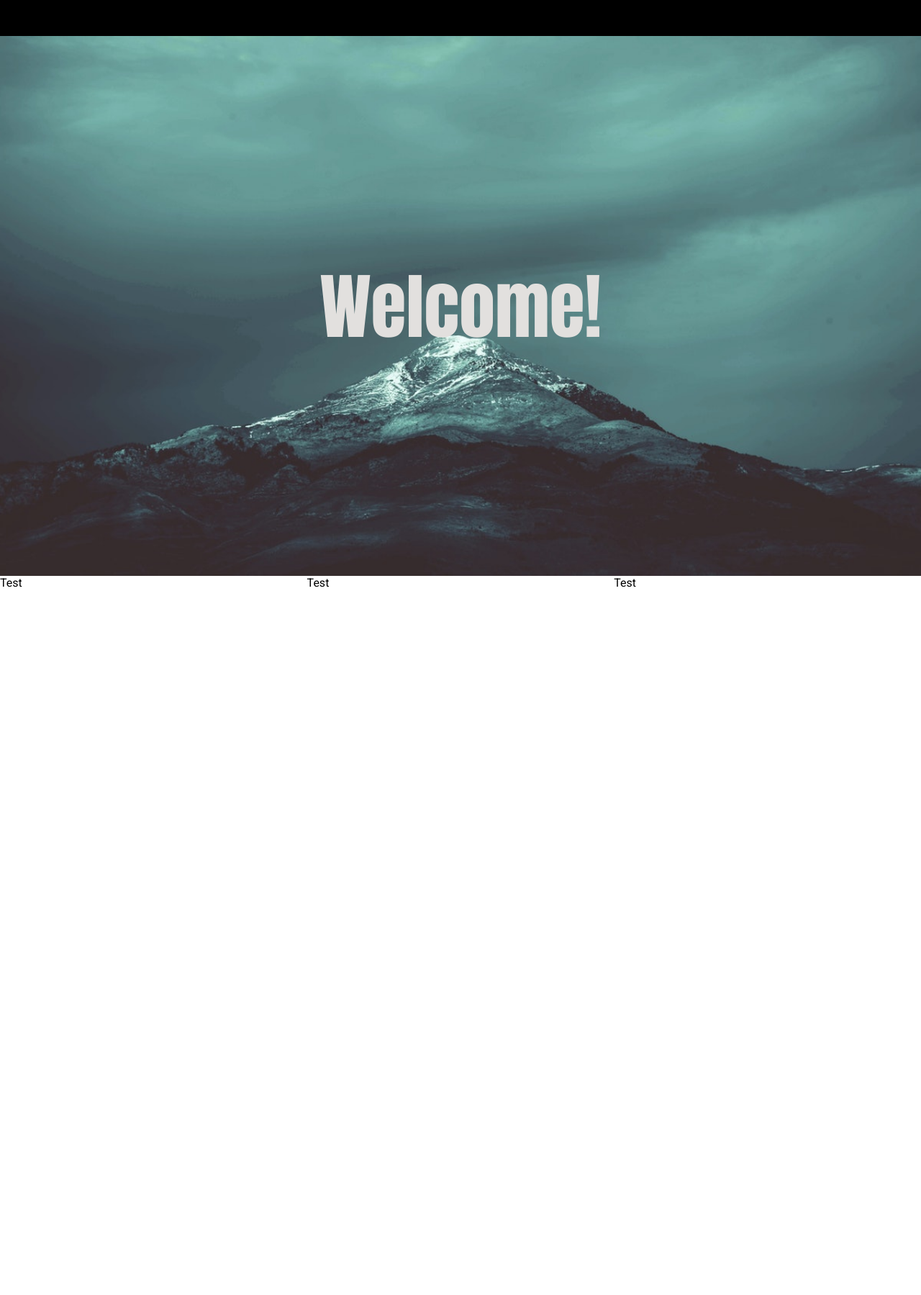
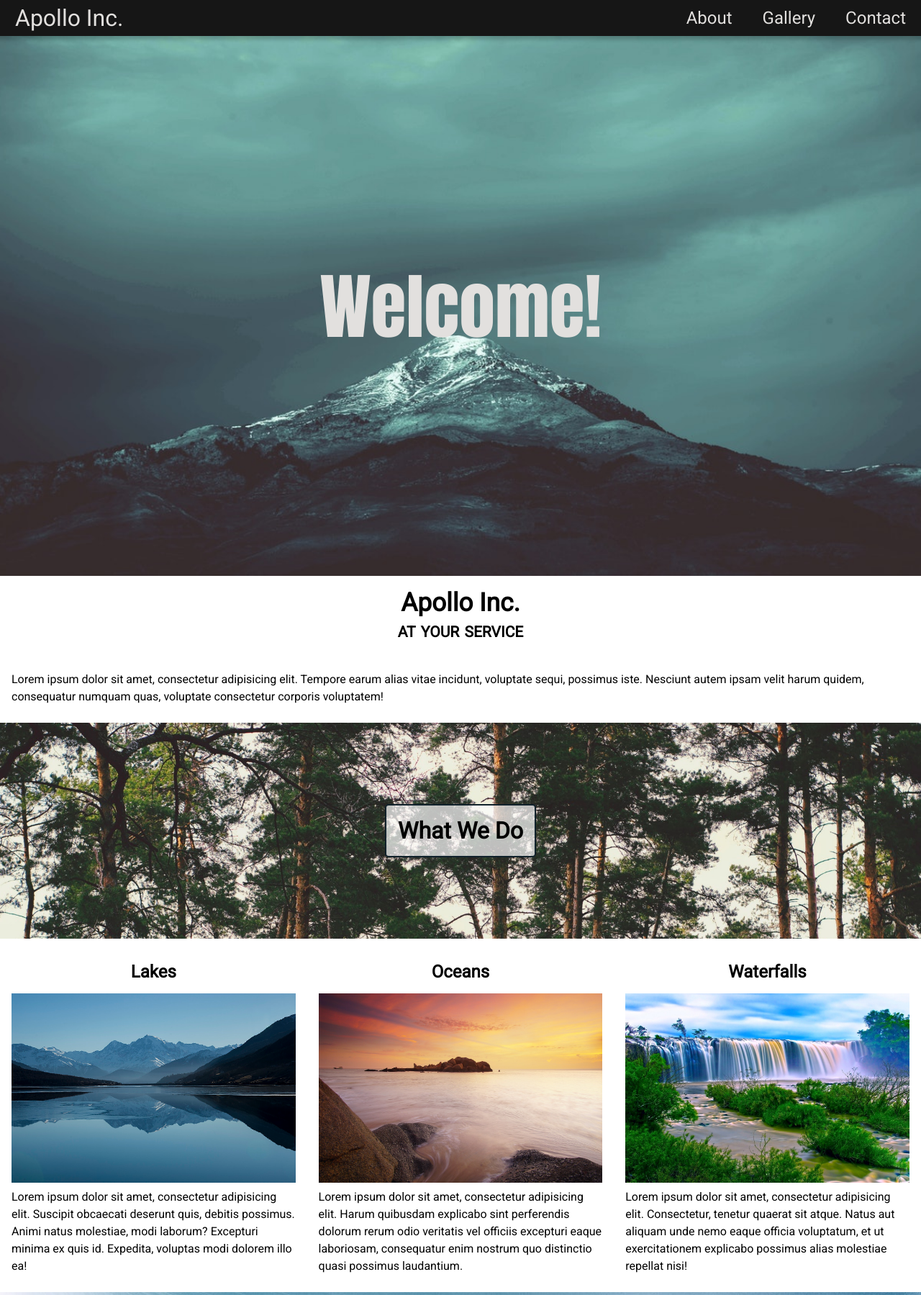
Before and after one commit to kurtpetrek/th-landing-example, a plain HTML site: page index.html in a window 1280 px wide. Shown: the top 1799 px of the page at 72% size. Before the commit the page ends 819 px from the top, so only its background shows below. Drawn offline with Linux system fonts and the light colour scheme.

Commit message:
creates something awesome

```diff
--- a/css/style.css
+++ b/css/style.css
@@ -1,6 +1,8 @@
 @import url("https://fonts.googleapis.com/css?family=Roboto");
 
-* {
+*,
+*::before,
+*::after {
   box-sizing: border-box;
   margin: 0;
   padding: 0;
@@ -14,15 +16,138 @@ body {
   padding-top: 50px;
 }
 
+h2 {
+  margin: 1rem 0;
+}
+
+p {
+  line-height: 1.5rem;
+  margin: 0.5rem 0;
+}
+
+/*
+HEADING STYLES
+============================================================================
+*/
+
+.main-heading {
+  text-align: center;
+  font-size: 2.2rem;
+  margin: 1rem 0;
+}
+
+.main-heading small {
+  display: block;
+  font-variant: small-caps;
+}
+
+/*
+CONTAINER STYLES
+============================================================================
+*/
+
+.container-fluid {
+  padding: 1rem;
+}
+
+.md-parallax {
+  height: 300px;
+  background-size: cover;
+  background-attachment: fixed;
+  display: flex;
+  align-items: center;
+  justify-content: center;
+}
+
+.md-parallax h1 {
+  background: rgba(255, 255, 255, 0.7);
+  border-radius: 5px;
+  border: 2px solid #11222b;
+  padding: 1rem;
+}
+
+/*
+BACKGROUND STYLES
+============================================================================
+*/
+
+.trees-bg {
+  background-image: url("../images/trees-lg.jpeg");
+}
+
+.mountain-lake-bg {
+  background-image: url("../images/mtn-lake-md.jpeg");
+}
+
+.ocean-bg {
+  background-image: url("../images/ocean-sunset-lg.jpeg");
+}
+/*
+NAV STYLES
+============================================================================
+*/
+
 .top-nav {
-  background: #000;
-  /* remove height later on if not needed */
+  background: #161616;
   height: 50px;
+  padding: 0 1rem;
   position: fixed;
   top: 0;
   left: 0;
   width: 100%;
+  display: flex;
+  align-items: center;
+  justify-content: space-between;
+  font-size: 1.5rem;
+  box-shadow: 0px 0px 5px 5px rgba(0, 0, 0, 0.2);
 }
+
+.top-nav-list {
+  display: flex;
+  list-style: none;
+}
+
+.top-nav-list li {
+  margin-left: 2rem;
+}
+
+.top-nav a {
+  color: #e2e0de;
+  text-decoration: none;
+  padding: 5px;
+  transition: 0.25s;
+  position: relative;
+}
+
+.top-nav a::after {
+  content: "";
+  position: absolute;
+  bottom: 0px;
+  left: 50%;
+  background: #fff;
+  height: 1px;
+  width: 0;
+  transition: 0.25s;
+}
+
+.top-nav a:hover {
+  color: #fff;
+}
+
+.top-nav a:hover::after {
+  bottom: 5px;
+  left: 0%;
+  width: 100%;
+}
+
+.top-nav .brand {
+  font-size: 2rem;
+}
+
+/*
+LANDING STYLES
+============================================================================
+*/
 
 .landing {
   background-image: url("../images/landing-mtn-lg.jpeg");
@@ -51,12 +176,35 @@ body {
   }
 }
 
+/*
+CONTACT STYLES
+=====================================================================
+*/
+
+.contact-form label {
+  display: block;
+  width: 100%;
+}
+
+.contact-form input {
+  width: 100%;
+}
+
+/*
+GRID CLASSES
+=====================================================================
+*/
 .row {
   display: flex;
 }
 
 .col-3 {
   width: 33.33%;
+  padding: 1rem;
+}
+.col-2 {
+  width: 50%;
+  padding: 1rem;
 }
 
 @media (max-width: 700px) {
@@ -64,7 +212,23 @@ body {
     display: block;
   }
 
-  .col-3 {
+  .col-3,
+  .col-2 {
     width: 100%;
   }
 }
+
+/*
+UTILITY CLASSES
+=====================================================================
+*/
+
+.img-responsive {
+  max-width: 100%;
+  display: block;
+  margin: auto;
+}
+
+.center-text {
+  text-align: center;
+}
--- a/index.html
+++ b/index.html
@@ -9,17 +9,94 @@
 </head>
 <body>
   <nav class="top-nav">
+    <a href="index.html" class="brand">Apollo Inc.</a>
+    <ul class="top-nav-list">
+      <li><a href="#about">About</a></li>
+      <li><a href="#gallery">Gallery</a></li>
+      <li><a href="#contact">Contact</a></li>
+    </ul>
+  </nav><!-- /.top-nav -->
 
-  </nav>
   <div class="landing">
     <h1>Welcome!</h1>
   </div>
 
+  <h1 class="main-heading">Apollo Inc. <small>at your service</small></h1>
+
+  <div class="container-fluid">
+    <p>Lorem ipsum dolor sit amet, consectetur adipisicing elit. Tempore earum alias vitae incidunt, voluptate sequi, possimus iste. Nesciunt autem ipsam velit harum quidem, consequatur numquam quas, voluptate consectetur corporis voluptatem!</p>
+  </div>
+
+  <div class="md-parallax trees-bg" id="about">
+    <h1>What We Do</h1>
+  </div>
+
   <div class="row">
-    <div class="col-3">Test</div>
-    <div class="col-3">Test</div>
-    <div class="col-3">Test</div>
+    <div class="col-3">
+      <h2 class="center-text">Lakes</h2>
+      <img src="images/lake-lg.jpeg" alt="An image of a lake" class="img-responsive">
+      <p>Lorem ipsum dolor sit amet, consectetur adipisicing elit. Suscipit obcaecati deserunt quis, debitis possimus. Animi natus molestiae, modi laborum? Excepturi minima ex quis id. Expedita, voluptas modi dolorem illo ea!</p>
+    </div>
+    <div class="col-3">
+      <h2 class="center-text">Oceans</h2>
+      <img src="images/ocean-sunset-lg.jpeg" alt="An image of a lake and sunset" class="img-responsive">
+      <p>Lorem ipsum dolor sit amet, consectetur adipisicing elit. Harum quibusdam explicabo sint perferendis dolorum rerum odio veritatis vel officiis excepturi eaque laboriosam, consequatur enim nostrum quo distinctio quasi possimus laudantium.</p>
+    </div>
+    <div class="col-3">
+      <h2 class="center-text">Waterfalls</h2>
+      <img src="images/waterfall-lg.jpeg" alt="An image of a waterfall" class="img-responsive">
+      <p>Lorem ipsum dolor sit amet, consectetur adipisicing elit. Consectetur, tenetur quaerat sit atque. Natus aut aliquam unde nemo eaque officia voluptatum, et ut exercitationem explicabo possimus alias molestiae repellat nisi!</p>
+    </div>
   </div>
+
+  <div class="md-parallax mountain-lake-bg" id="gallery">
+    <h1>What We Have Done</h1>
+  </div>
+
+  <div class="row">
+    <div class="col-3">
+      <img src="images/lake-lg.jpeg" alt="An image of a lake" class="img-responsive">
+    </div>
+    <div class="col-3">
+      <img src="images/ocean-sunset-lg.jpeg" alt="An image of a lake and sunset" class="img-responsive">
+    </div>
+    <div class="col-3">
+      <img src="images/waterfall-lg.jpeg" alt="An image of a waterfall" class="img-responsive">
+    </div>
+  </div>
+  <div class="row">
+    <div class="col-3">
+      <img src="images/trees-lg.jpeg" alt="Dense forest of trees" class="img-responsive">
+    </div>
+    <div class="col-3">
+      <img src="images/forest-lg.jpeg" alt="An illuminated forest" class="img-responsive">
+    </div>
+    <div class="col-3">
+      <img src="images/forest-overview-lg.jpeg" alt="A forest of trees shown from above" class="img-responsive">
+    </div>
+  </div>
+
+  <div class="md-parallax ocean-bg" id="contact">
+    <h1>Get in touch</h1>
+  </div>
+
+  <form class="contact-form">
+    <div class="row">
+      <label class="col-2">
+        <input type="text" placeholder="First Name" name="first_name">
+      </label>
+      <label class="col-2">
+        <input type="text" placeholder="Last Name" name="last_name">
+      </label>
+    </div>
+    <div class="row">
+      <label>
+        <input type="email" name="email" placeholder="Email">
+      </label>
+    </div>
+    <textarea name="comment" placeholder="Tell us what you need"></textarea>
+  </form>
+
 
 </body>
 </html>
```
Also changed, not shown: images/forest-lg.jpeg (added), images/forest-overview-lg.jpeg (added), images/lake-lg.jpeg (added), images/mtn-lake-md.jpeg (added), images/ocean-sunset-lg.jpeg (added), images/trees-lg.jpeg (added), images/waterfall-lg.jpeg (added).
